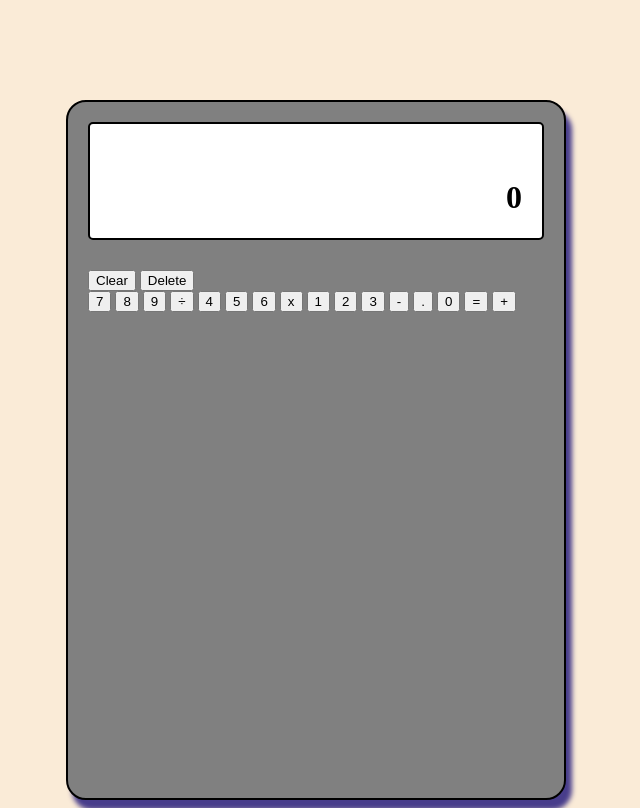
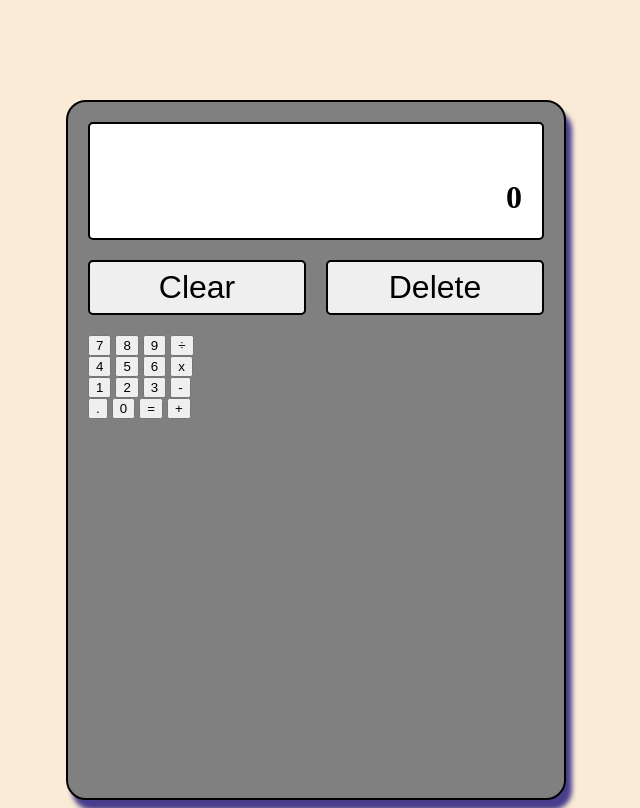
Before and after one commit to BoomBoomDrake/calculator-app, a plain HTML site: page index.html in a window 1280 px wide. Shown: the whole page, without its empty margins (324-964 px from the left). Drawn offline with Linux system fonts and the light colour scheme.

Commit message:
Wrap buttons in row divs

```diff
--- a/index.html
+++ b/index.html
@@ -19,27 +19,35 @@
         </div>
         <div class="btnCont">
             <!-- Row 1 -->
+            <div class="row">
                 <button class="numBtn">7</button>
                 <button class="numBtn">8</button>
                 <button class="numBtn">9</button>
                 <button class="opBtn">&#247</button>
+            </div>
             <!-- Row 2 -->
+            <div class="row">
                 <button class="numBtn">4</button>
                 <button class="numBtn">5</button>
                 <button class="numBtn">6</button>
                 <button class="opBtn">x</button>
+            </div>
             <!-- Row 3 -->
+            <div class="row">
                 <button class="numBtn">1</button>
                 <button class="numBtn">2</button>
                 <button class="numBtn">3</button>
                 <button class="opBtn">-</button>
+            </div>
             <!-- Row 4 -->
+            <div class="row">
                 <button id="point">.</button>
                 <button class="numBtn">0</button>
                 <button id="equal">=</button>
                 <button class="opBtn">+</button>
             </div>
         </div>
+    </div>
     <script src="app.js"></script>
 </body>
 </html>
--- a/style.css
+++ b/style.css
@@ -25,7 +25,7 @@ body {
     background-color: white;
     border: 2px solid black;
     border-radius: 5px;
-    margin-bottom: 30px;
+    margin-bottom: 20px;
     padding: 0 20px;
     text-align: right;
 }
@@ -33,3 +33,21 @@ body {
 .displayCont p {
     height: 18px;
 }
+
+.funcBtnCont {
+    display: flex;
+    justify-content: space-between;
+    align-items: center;
+    gap: 20px;
+    margin: 0;
+    padding: 0;
+}
+
+#clr, #del {
+    width: 50%;
+    height: 55px;
+    margin-bottom: 20px;
+    border: 2px solid black;
+    border-radius: 5px;
+    font-size: xx-large;
+}
```
Lines whose indentation alone changed are shown as unchanged.
